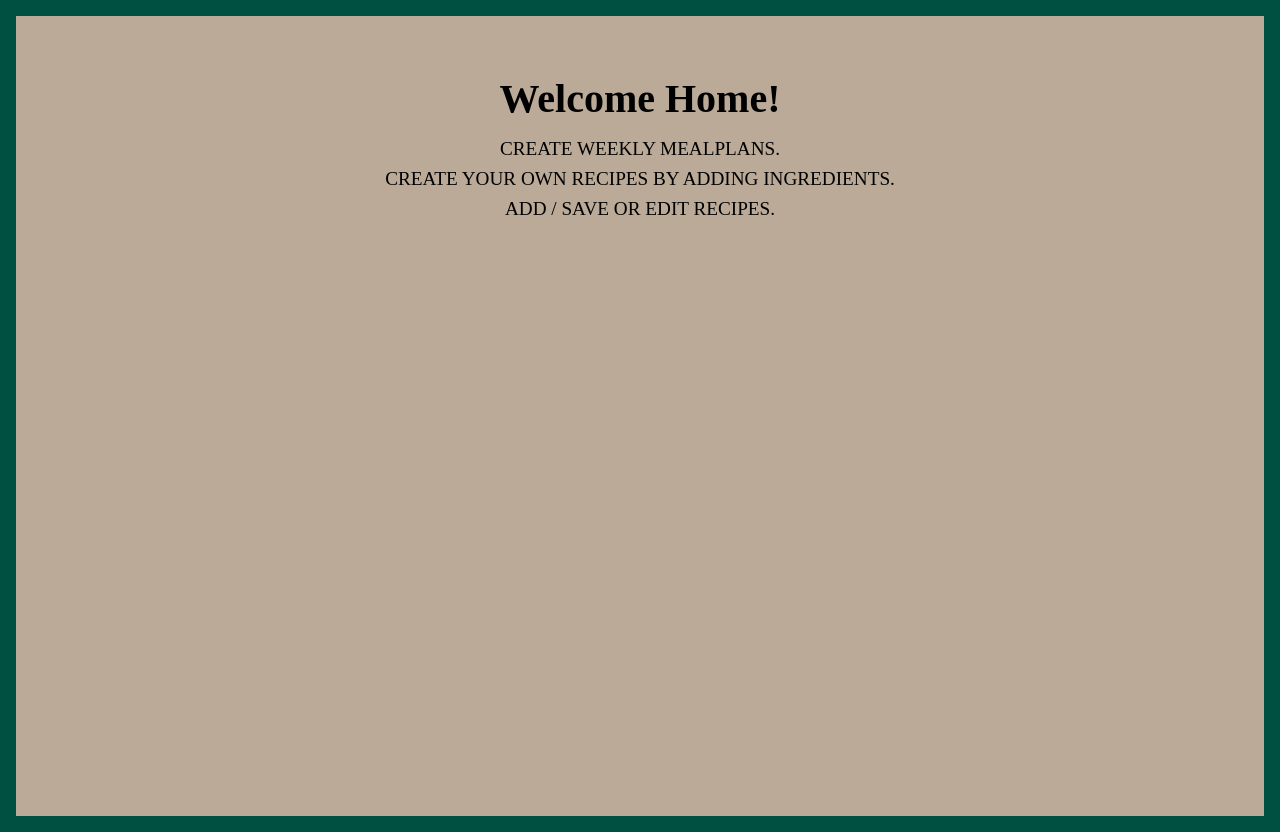
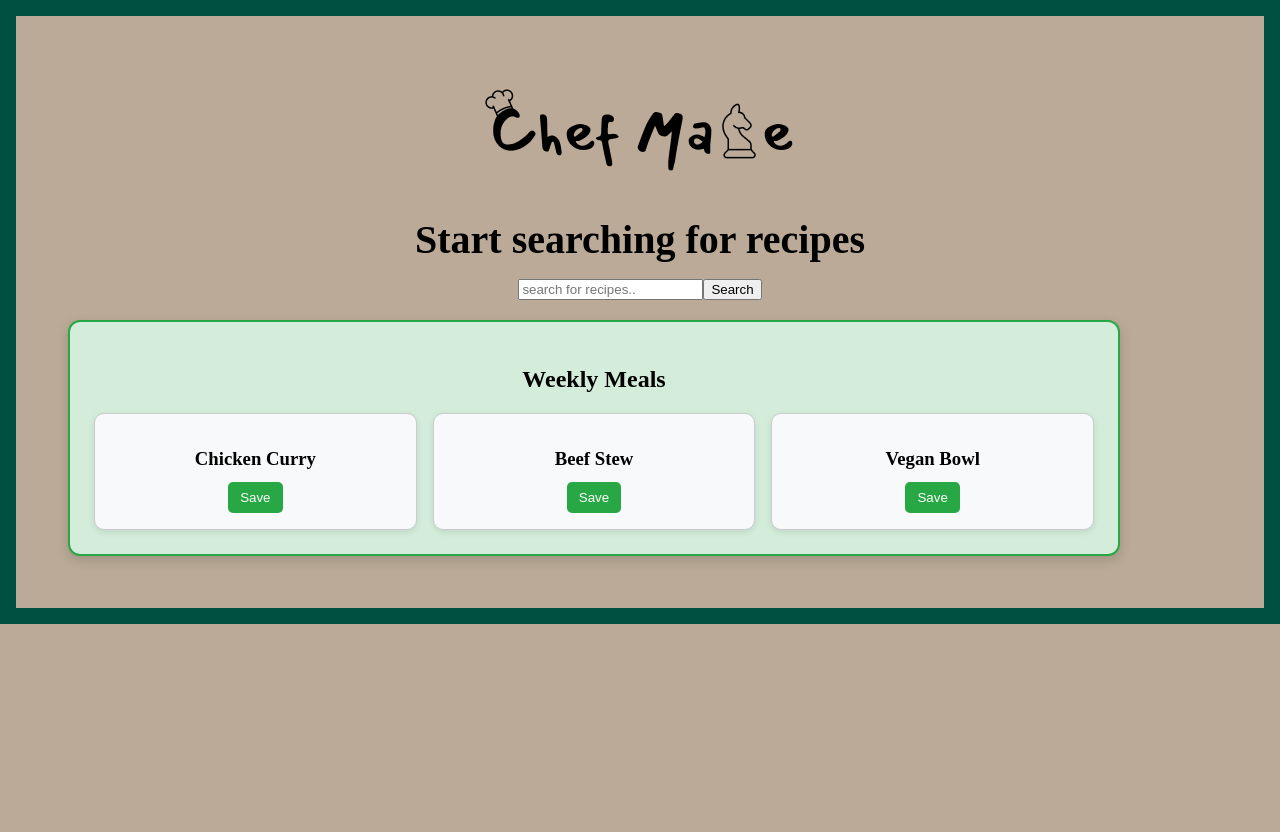
Before and after one commit to chas-academy/u09-business-project-team-sa, a React (Vite) app in the folder ChefMate/: page /home in a window 1280 px wide. After the commit the page ends 800 px from the top, so only its background shows below. Built offline with nearby package versions, Linux system fonts and the light colour scheme; a web font is replaced by a local one.

Commit message:
styling to home welcome login and signup pages

```diff
--- /dev/null
+++ b/ChefMate/src/features/auth/components/SearchRecipeForm.tsx
@@ -0,0 +1,15 @@
+import '../pages/Home/HomePage.css'
+
+const SearchRecipeForm = () => {
+    return (
+        <form className="searchrecipe-form">
+            <input placeholder="search for recipes.."/>
+
+        <button className="search-recipe-button">
+          Search
+        </button>
+        </form>
+    );
+};
+
+export default SearchRecipeForm;
--- a/ChefMate/src/features/auth/pages/Home/HomePage.tsx
+++ b/ChefMate/src/features/auth/pages/Home/HomePage.tsx
@@ -1,14 +1,37 @@
 import './HomePage.css'
+import SearchRecipeForm from '../../components/SearchRecipeForm';'../../components/SearchRecipeForm';
+import RecipeCard from '../../../recipes/components/RecipeCard';
 import { useNavigate } from 'react-router-dom';
 import { BrowserRouter as Router, Routes, Route } from 'react-router-dom'
+import ChefMateLogo from '../../../../assets/Chefmate_LOGO.png'
+
+const dummyMeals = [
+  { id: '1', name: 'Chicken Curry' },
+  { id: '2', name: 'Beef Stew' },
+  { id: '3', name: 'Vegan Bowl' },
+];
+
+const handleSaveMeal = (mealId: string) => {
+  console.log(`Meal ${mealId} saved!`);
+};
 
 const HomePage = () => {
   return (
     <div className="homepage">
-      <h1>Welcome Home!</h1>
-      <p>CREATE WEEKLY MEALPLANS.</p>
-      <p>CREATE YOUR OWN RECIPES BY ADDING INGREDIENTS.</p>
-      <p>ADD / SAVE OR EDIT RECIPES.</p>
+
+      <img src={ChefMateLogo} alt="ChefMate Logo" />
+
+      <h1>Start searching for recipes</h1>
+
+    {/* search form for recipes */}
+    <div>
+      <SearchRecipeForm />
+    </div>
+
+    <div>
+      <RecipeCard title="Weekly Meals" meals={dummyMeals} onSave={handleSaveMeal} />
+    </div>
+
     </div>
   );
 };
--- a/ChefMate/src/features/auth/pages/Login/LoginPage.css
+++ b/ChefMate/src/features/auth/pages/Login/LoginPage.css
@@ -1,11 +1,11 @@
 /* LoginPage.css */
 
-html,
+/* html,
 body {
   height: 100%;
   margin: 0;
   padding: 0;
-}
+} */
 
 .login-page {
   min-height: 100vh;
@@ -25,6 +25,7 @@ body {
   width: 100%;
   max-width: 28rem;
   text-align: center;
+  margin: 1rem;
 }
 
 .login-title {
@@ -36,8 +37,26 @@ body {
 }
 
 .login-subtitle {
-  margin-bottom: 1.5rem;
+  /* margin-bottom: 2rem; */
+  margin-top: 2rem;
   color: white;
+}
+
+.login-Google-button {
+  background-color: #417DCA;
+  color: white;
+  font-weight: 600;
+  padding: 0.5rem 1rem;
+  margin-top: 1rem;
+  margin-left: 1rem;
+  border-radius: 0.75rem;
+  transition: background-color 0.3s ease;
+  border: none;
+  cursor: pointer;
+}
+
+.login-Google-button:hover {
+  background-color: #dc2626;
 }
 
 .login-button {
@@ -45,7 +64,8 @@ body {
   color: white;
   font-weight: 600;
   padding: 0.5rem 1rem;
-  /* margin-top: 1rem; */
+  margin-top: 1rem;
+  margin-right: 1rem;
   border-radius: 0.75rem;
   transition: background-color 0.3s ease;
   border: none;
@@ -57,7 +77,7 @@ body {
 }
 
 .button {
-      background-color: #417DCA;
+  background-color: #417DCA;
   color: white;
   font-weight: 600;
   padding: 0.5rem 1rem;
@@ -77,6 +97,7 @@ body {
   flex-direction: column;
   gap: 1rem;
   margin-top: 2rem;
+  margin-bottom: 2rem;
 }
 
 .login-form label {
@@ -105,6 +126,7 @@ body {
   color: #1f2937;
   font-weight: 600;
   padding: 0.5rem 1rem;
+  margin-bottom: 1rem;
   margin-top: 1.5rem;
   border-radius: 0.75rem;
   border: none;
--- a/ChefMate/src/features/auth/pages/Login/LoginPage.tsx
+++ b/ChefMate/src/features/auth/pages/Login/LoginPage.tsx
@@ -1,12 +1,17 @@
 import './LoginPage.css';
 import LoginForm from '../../components/LoginForm';
 import { useNavigate } from 'react-router-dom';
+import ChefMateLogo from '../../../../assets/Chefmate_LOGO.png'
 
 const LoginPage = () => {
   const navigate = useNavigate();
 
-  const handleLogin = () => {
+  const handleGoogleLogin = () => {
     window.location.href = 'http://localhost:4000/auth/google';
+  };
+
+   const handleLogin = () => {
+    // window.location.href = 'http://localhost:4000/auth/google';
   };
 
   const goToSignup = () => {
@@ -15,22 +20,28 @@ const LoginPage = () => {
   return (
     <div className="login-page">
       <div className="login-container">
+        <img src={ChefMateLogo} alt="ChefMate Logo" />
         <h1 className="login-title">
             To start creating MealPlans please create an account or login
             </h1>
 
         <LoginForm />
 
-        <p className="login-subtitle">
+        {/* <p className="login-subtitle">
             Or sign in with google
-        </p>
+        </p> */}
 
         <button onClick={handleLogin} className="login-button">
-          Sign in with Google
+          Log in
+        </button>
+
+        <button onClick={handleGoogleLogin} className="login-Google-button">
+          Or Sign in with Google
         </button>
 
         <p className="login-subtitle">
-            New to ChefMate? Sign up here to start planning your meals for the week!
+            New to ChefMate? <br></br>
+            Sign up here to start planning your meals for the week!
         </p>
 
         <button onClick={goToSignup} className="signup-switch-button">
--- a/ChefMate/src/features/auth/pages/Signup/SignupPage.css
+++ b/ChefMate/src/features/auth/pages/Signup/SignupPage.css
@@ -17,6 +17,7 @@
   width: 100%;
   max-width: 28rem;
   text-align: center;
+  margin: 1rem;
 }
 
 .signup-title {
@@ -54,7 +55,7 @@
 }
 
 .signup-switch-button {
-  margin-top: 1.5rem;
+  /* margin-top: 1.5rem; */
   background-color: transparent;
   color: white;
   border: 1px solid white;
--- a/ChefMate/src/features/auth/pages/Signup/SignupPage.tsx
+++ b/ChefMate/src/features/auth/pages/Signup/SignupPage.tsx
@@ -1,6 +1,7 @@
 import './SignupPage.css';
 import SignupForm from '../../components/SignupForm';
 import { useNavigate } from 'react-router-dom';
+import ChefMateLogo from '../../../../assets/Chefmate_LOGO.png'
 
 const SignupPage = () => {
   const navigate = useNavigate();
@@ -12,6 +13,7 @@ const SignupPage = () => {
   return (
     <div className="signup-page">
       <div className="signup-container">
+        <img src={ChefMateLogo} alt="ChefMate Logo" />
         <h1 className="signup-title">Create an Account</h1>
         <SignupForm />
 
--- a/ChefMate/src/features/auth/pages/Welcome/WelcomePage.css
+++ b/ChefMate/src/features/auth/pages/Welcome/WelcomePage.css
@@ -1,3 +1,7 @@
+body {
+  margin: 0;
+}
+
 .welcome-page {
   min-height: 100vh;
   width: 100%;
@@ -7,16 +11,22 @@
   border: 1rem solid #005042;
   background: #BAAA97;
   box-sizing: border-box;
+  /* padding-left: 20px; */
 }
 
 .welcome-container {
-  background-color: #005042;
-  box-shadow: 0 4px 12px rgba(0, 0, 0, 0.1);
+  /* background-color: #005042; */
+  /* box-shadow: 0 4px 12px rgba(0, 0, 0, 0.1); */
   border-radius: 1rem;
-  padding: 2rem;
+  padding: 1rem;
   width: 100%;
-  max-width: 28rem;
+  /* max-width: 600px; */
   text-align: center;
+  margin: 1rem;
+}
+
+.welcome-title {
+  margin: 0;
 }
 
 .button {
@@ -37,6 +47,8 @@
 
 .welcome-list {
   text-align: center;
+  list-style-position: inside;
+  padding-left: 0;
 }
 
 .signup-switch-button {
@@ -53,3 +65,13 @@
 .signup-switch-button:hover {
   background-color: rgba(255, 255, 255, 0.1);
 }
+
+.welcome-banner {
+  width: 100%;              /* Make it span full width of the container */
+  height: 150px;            /* Adjust height as needed */
+  object-fit: cover;        /* Crop the image to fit the banner style */
+  opacity: 0.8;             /* Make it slightly transparent */
+  border-radius: 0.5rem;    /* Optional: rounded corners */
+  margin-top: 1rem;
+  margin-bottom: 1rem;
+}
--- a/ChefMate/src/features/auth/pages/Welcome/WelcomePage.tsx
+++ b/ChefMate/src/features/auth/pages/Welcome/WelcomePage.tsx
@@ -1,5 +1,7 @@
 import './WelcomePage.css';
 import { useNavigate } from 'react-router-dom';
+import ChefMateLogo from '../../../../assets/Chefmate_LOGO.png'
+import MealPrep from '../../../../assets/mealprep.jpg'
 
 const WelcomePage = () => {
   const navigate = useNavigate();
@@ -9,18 +11,25 @@ const WelcomePage = () => {
   };
 
   return (
-    <div className="weclome-page">
-      <div className="wlcome-container">
-        <h1 className="welcome-title">Welcome to ChefMate</h1>
+    <div className="welcome-page">
+      <div className="welcome-container">
+        <h1 className="welcome-title">Welcome to</h1>
+
+        <img src={ChefMateLogo} alt="ChefMate Logo" />
 
         <ul className="welcome-list">
-            <ol> - CREATE WEEKLY MEALPLANS.</ol>
-            <ol> - CREATE YOURE OWN RECEPIES BY ADDING INGRIDIENTS.</ol>
-            <ol> - ADD/SAVE OR EDIT RECEPIES.</ol>
+            <li>CREATE WEEKLY MEALPLANS.</li>
+            <li>CREATE YOUR OWN RECEPIES BY ADDING INGRIDIENTS.</li>
+            <li>ADD / SAVE OR EDIT RECEPIES.</li>
         </ul>
 
+        <h2>And many more features!</h2>
+
+        <img src={MealPrep} alt="Meal prep" className="welcome-banner" />
+
         <button onClick={goBackToLogin} className="signup-switch-button">
-          Already have an account? Log in
+          {/* Already have an account? Log in */}
+           Get started here!
         </button>
       </div>
     </div>
--- /dev/null
+++ b/ChefMate/src/features/recipes/components/RecipeCard.css
@@ -0,0 +1,43 @@
+.recipe-card {
+  background-color: #d4edda;
+  border: 2px solid #28a745;
+  border-radius: 12px;
+  padding: 24px;
+  margin: 20px;
+  max-width: 1000px;
+  box-shadow: 0 4px 12px rgba(0, 0, 0, 0.15);
+}
+
+.meal-grid {
+  display: flex;
+  justify-content: space-between;
+  gap: 16px;
+  margin-top: 20px;
+}
+
+.meal-card {
+  background-color: #f8f9fa;
+  border: 1px solid #ccc;
+  border-radius: 10px;
+  padding: 16px;
+  flex: 1;
+  text-align: center;
+  box-shadow: 0 2px 6px rgba(0, 0, 0, 0.1);
+}
+
+.meal-card h3 {
+  margin-bottom: 12px;
+}
+
+.meal-card button {
+  background-color: #28a745;
+  color: white;
+  border: none;
+  padding: 8px 12px;
+  border-radius: 5px;
+  cursor: pointer;
+}
+
+.meal-card button:hover {
+  background-color: #218838;
+}
--- a/ChefMate/src/features/recipes/components/RecipeCard.tsx
+++ b/ChefMate/src/features/recipes/components/RecipeCard.tsx
@@ -0,0 +1,51 @@
+// import './RecipeCard.css';
+
+// type RecipeCardProps = {
+//   title: string;
+//   description?: string;
+//   image?: string;
+// };
+
+// const RecipeCard = ({ title, description, image }: RecipeCardProps) => {
+//   return (
+//     <div className="recipe-card">
+//       {image && <img src={image} alt={title} className="recipe-image" />}
+//       <h2>{title}</h2>
+//       {description && <p>{description}</p>}
+//     </div>
+//   );
+// };
+
+// export default RecipeCard;
+
+import './RecipeCard.css';
+
+type Meal = {
+  id: string;
+  name: string;
+};
+
+type RecipeCardProps = {
+  title: string;
+  meals: Meal[];
+  onSave: (mealId: string) => void;
+};
+
+const RecipeCard = ({ title, meals, onSave }: RecipeCardProps) => {
+  return (
+    <div className="recipe-card">
+      <h2>{title}</h2>
+
+      <div className="meal-grid">
+        {meals.map((meal) => (
+          <div key={meal.id} className="meal-card">
+            <h3>{meal.name}</h3>
+            <button onClick={() => onSave(meal.id)}>Save</button>
+          </div>
+        ))}
+      </div>
+    </div>
+  );
+};
+
+export default RecipeCard;
--- a/ChefMate/src/styles/index.css
+++ b/ChefMate/src/styles/index.css
@@ -73,4 +73,5 @@ body {
   font-family: 'Salsa', cursive;
   background-color: #BAAA97;
   border: 1rem solid #005042;
+  margin: 0;
 }
```
Also changed, not shown: ChefMate/src/assets/Chefmate_LOGO.png (added), ChefMate/src/assets/mealprep.jpg (added).
